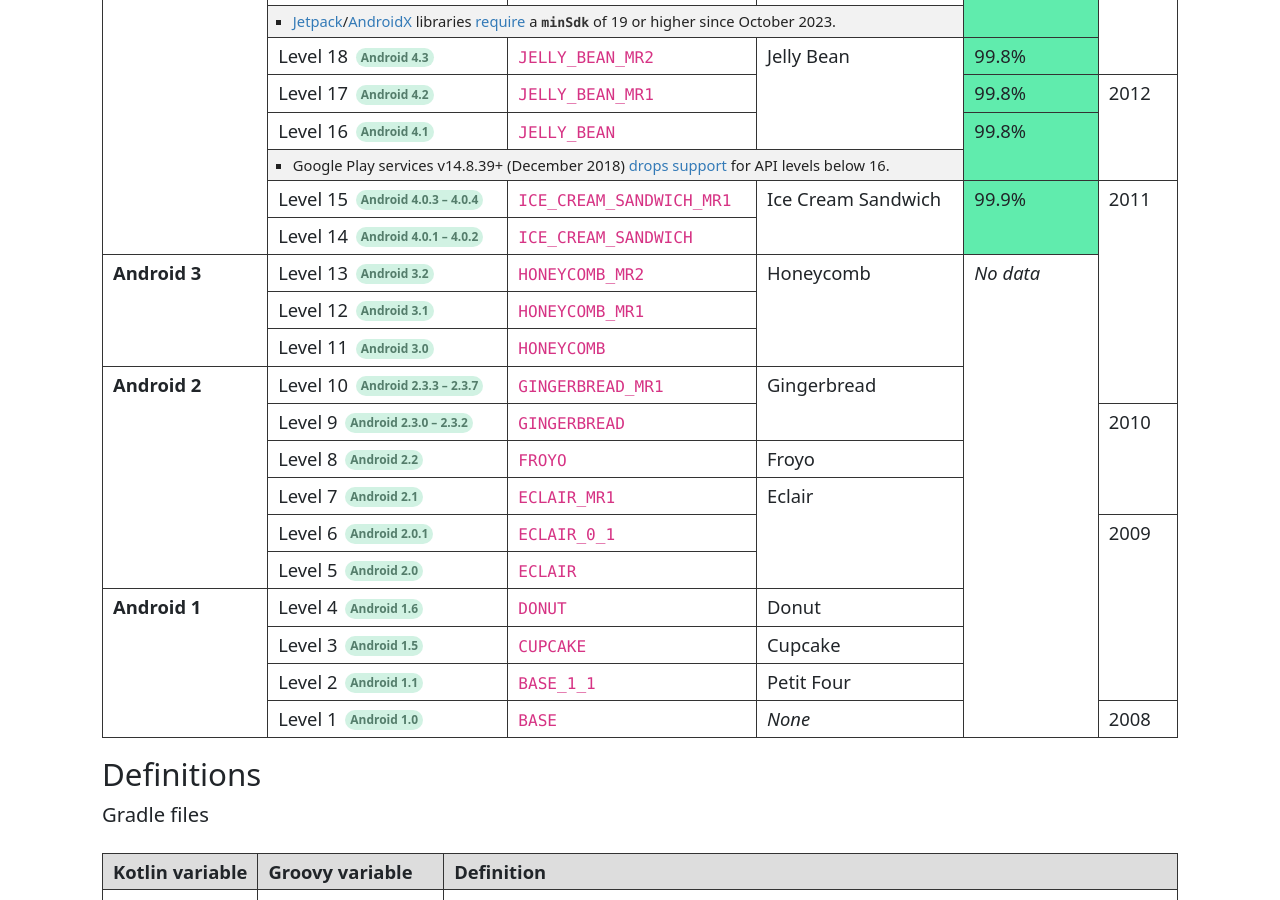
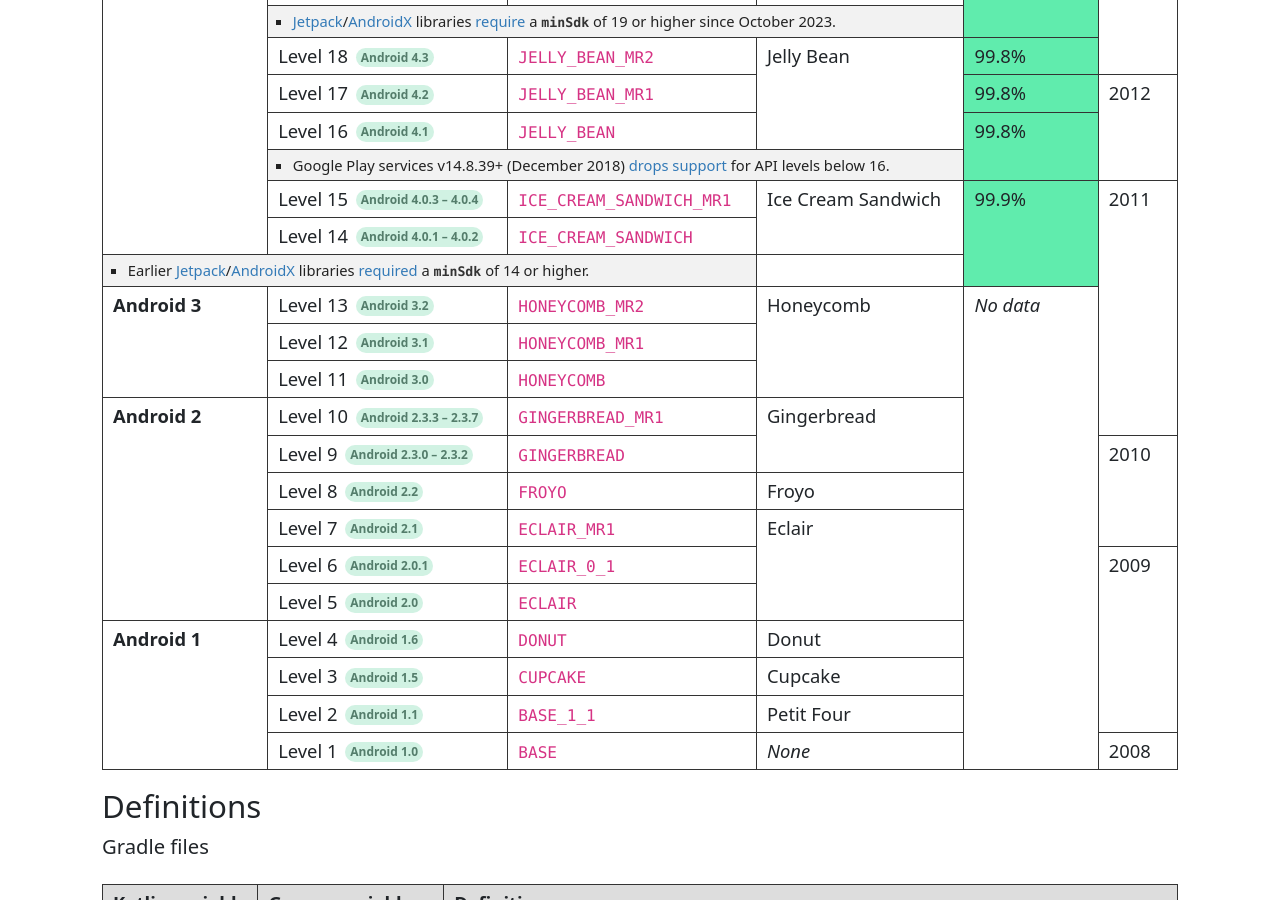
Before and after one commit to ebelinski/apilevels, a Jekyll site: the page built from index.md, in a window 1280 px wide and 900 px high, scrolled down 1046 px. Built offline with Jekyll 4.4.1, drawn with Linux system fonts in a browser that asks for light colours; comment, search, counter and statistics services are not loaded.

Commit message:
Restore Level 14 note about Jetpack/AndroidX support.

```diff
--- a/index.md
+++ b/index.md
@@ -246,12 +246,17 @@
     <td>Level 15 <span class="subversion">Android 4.0.3 – 4.0.4</span></td>
     <td><code>ICE_CREAM_SANDWICH_MR1</code></td>
     <td rowspan="2">Ice Cream Sandwich</td>
-    {% include progress-cell.html rowspan=2 percentage=99.9 %}
-    <td rowspan="6">2011</td>
+    {% include progress-cell.html rowspan=3 percentage=99.9 %}
+    <td rowspan="7">2011</td>
   </tr>
   <tr>
     <td>Level 14 <span class="subversion">Android 4.0.1 – 4.0.2</span></td>
     <td><code>ICE_CREAM_SANDWICH</code></td>
+    <tr class="table-notes"><td colspan="3">
+      <ul>
+        <li>Earlier <a href="https://developer.android.com/jetpack">Jetpack</a>/<a href="https://developer.android.com/jetpack/androidx">AndroidX</a> libraries <a href="https://developer.android.com/topic/libraries/support-library#api-versions">required</a> a <code>minSdk</code> of 14 or higher.</li>
+      </ul>
+    </td></tr>
   </tr>
   <tr>
     <td rowspan="3"><b>Android 3</b></td>
```
